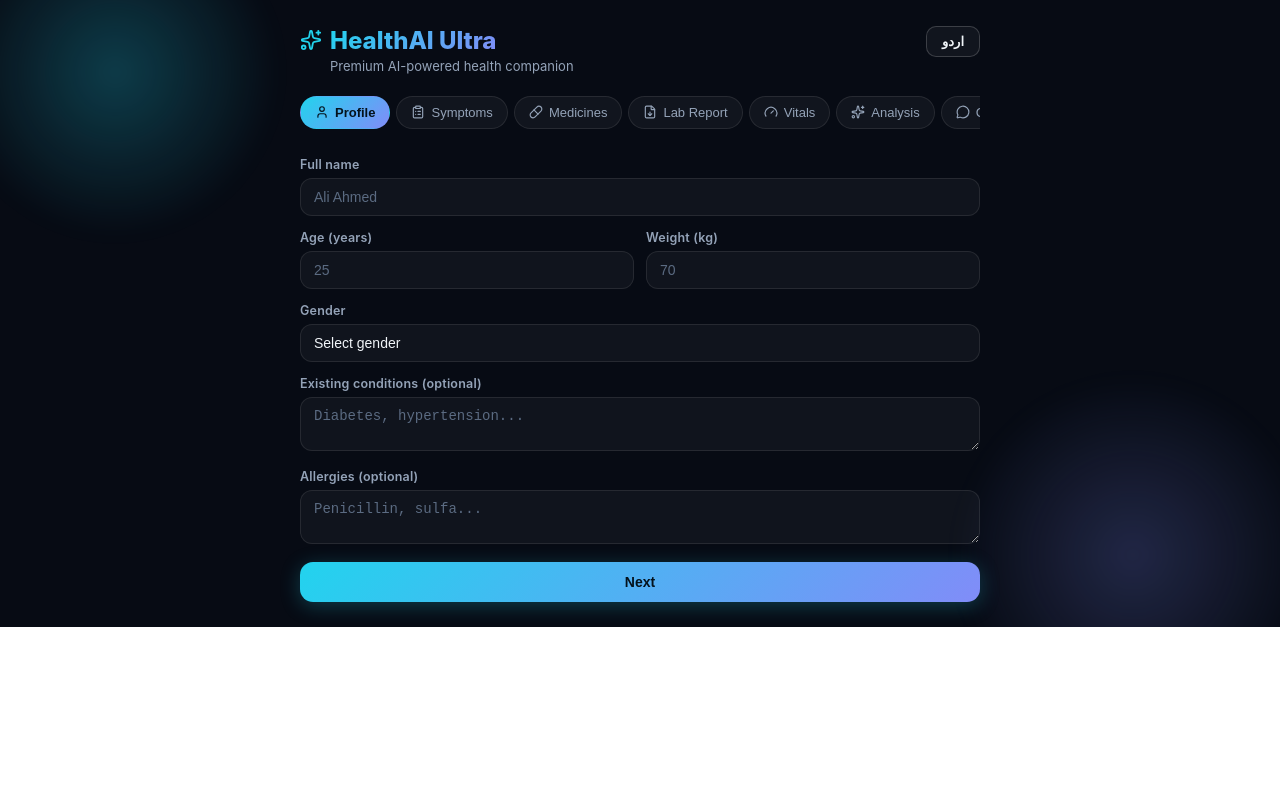
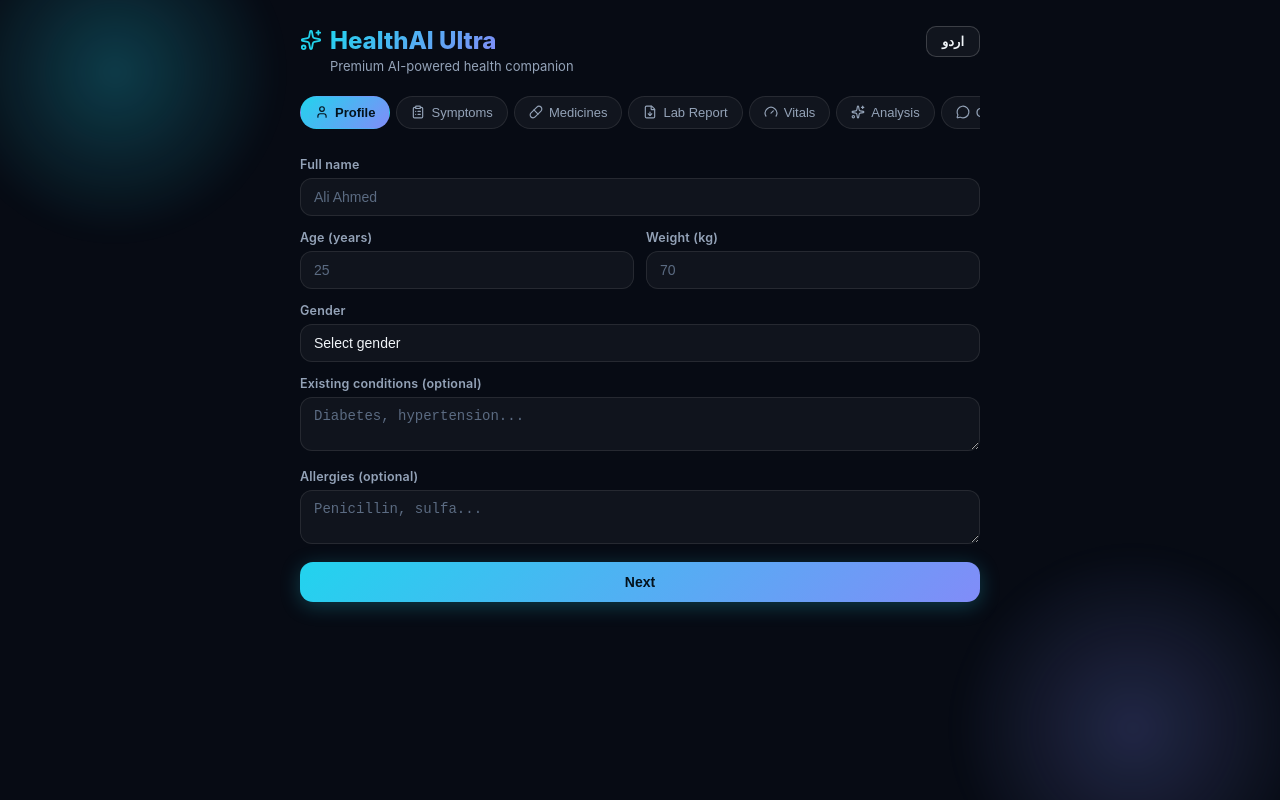
Before and after one commit to isajidmanzoor/health-ai-assistant, a Next.js app: page / in a window 1280 px wide. Built offline with nearby package versions, Linux system fonts and the light colour scheme.

Commit message:
Fix background height on standalone/PWA view

```diff
--- a/app/globals.css
+++ b/app/globals.css
@@ -25,3 +25,13 @@ body {
   display: flex;
   flex-direction: column;
 }
+
+html, body {
+  height: 100%;
+  margin: 0;
+  padding: 0;
+  background: #070B14;
+}
+#__next {
+  height: 100%;
+}
```
